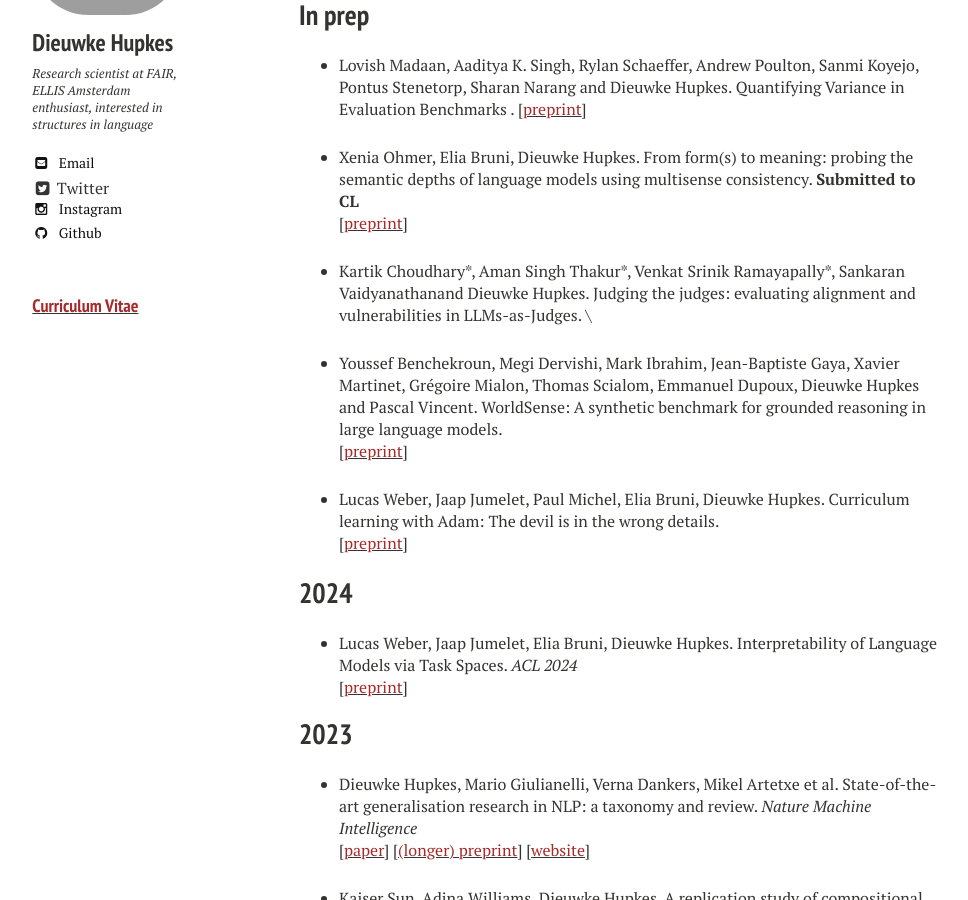
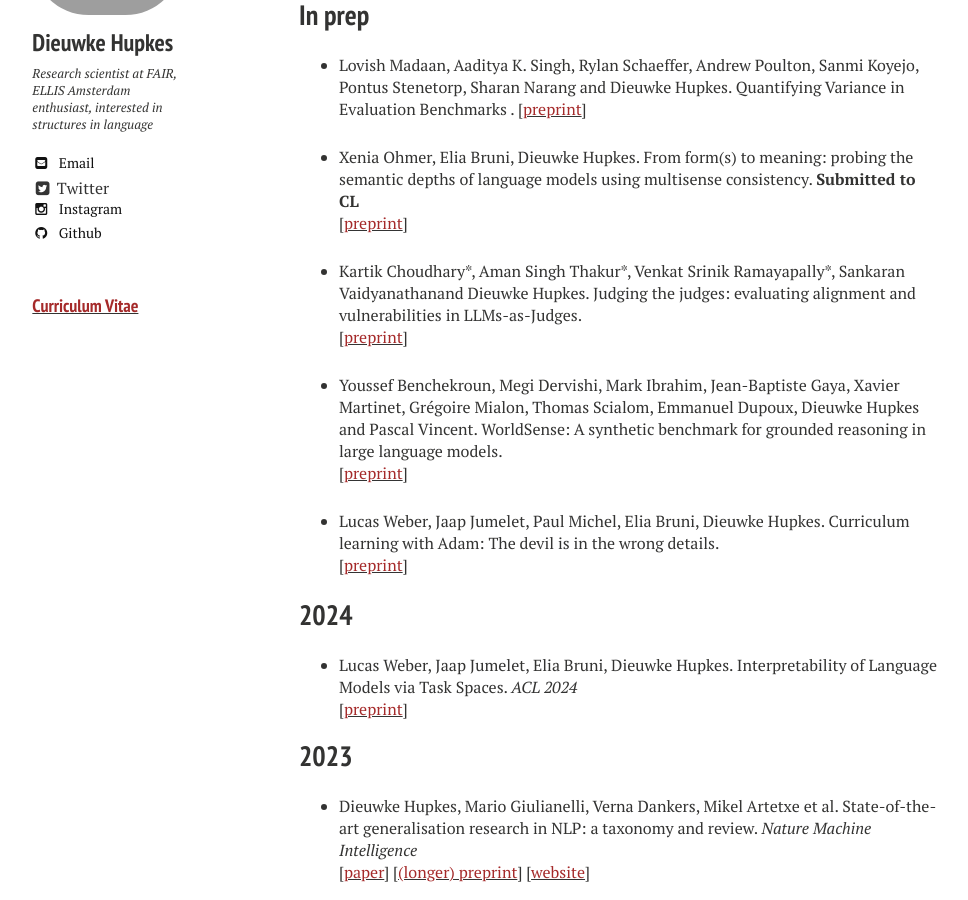
Before and after one commit to dieuwkehupkes/dieuwkehupkes.github.io, a Jekyll site: the page built from publications.md, in a window 1280 px wide and 900 px high, scrolled down 1179 px. Shown: the whole window, without its empty margins (21-989 px from the left). Built offline with Jekyll 4.4.1, drawn with Linux system fonts in a browser that asks for light colours; nearby versions of some CDN libraries.

Commit message:
add link to judging the judges

```diff
--- a/publications.md
+++ b/publications.md
@@ -22,6 +22,7 @@ You can also find me on <a href="https://scholar.google.com/citations?user=tAtSM
 \[[<font color="brown">preprint</font>](https://arxiv.org/abs/2404.12145){:target="blank"}\]
 
 * Kartik Choudhary\*, Aman Singh Thakur\*, Venkat Srinik Ramayapally\*, Sankaran Vaidyanathanand Dieuwke Hupkes. Judging the judges: evaluating alignment and vulnerabilities in LLMs-as-Judges. \\
+\[[<font color="brown">preprint</font>](https://arxiv.org/abs/2406.12624){:target="blank"}\]
 
 * Youssef Benchekroun, Megi Dervishi, Mark Ibrahim, Jean-Baptiste Gaya, Xavier Martinet, Grégoire Mialon, Thomas Scialom, Emmanuel Dupoux, Dieuwke Hupkes and Pascal Vincent. WorldSense: A synthetic benchmark for grounded reasoning in large language models. \\
 \[[<font color="brown">preprint</font>](https://arxiv.org/abs/2311.15930){:target="blank"}\]
```
